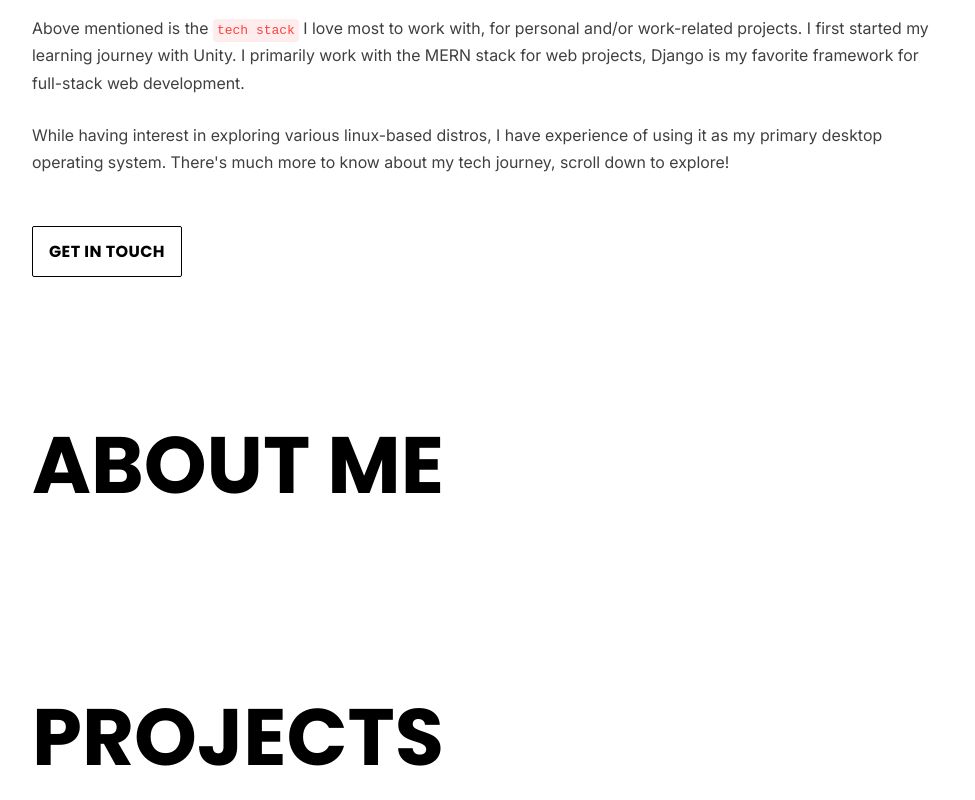
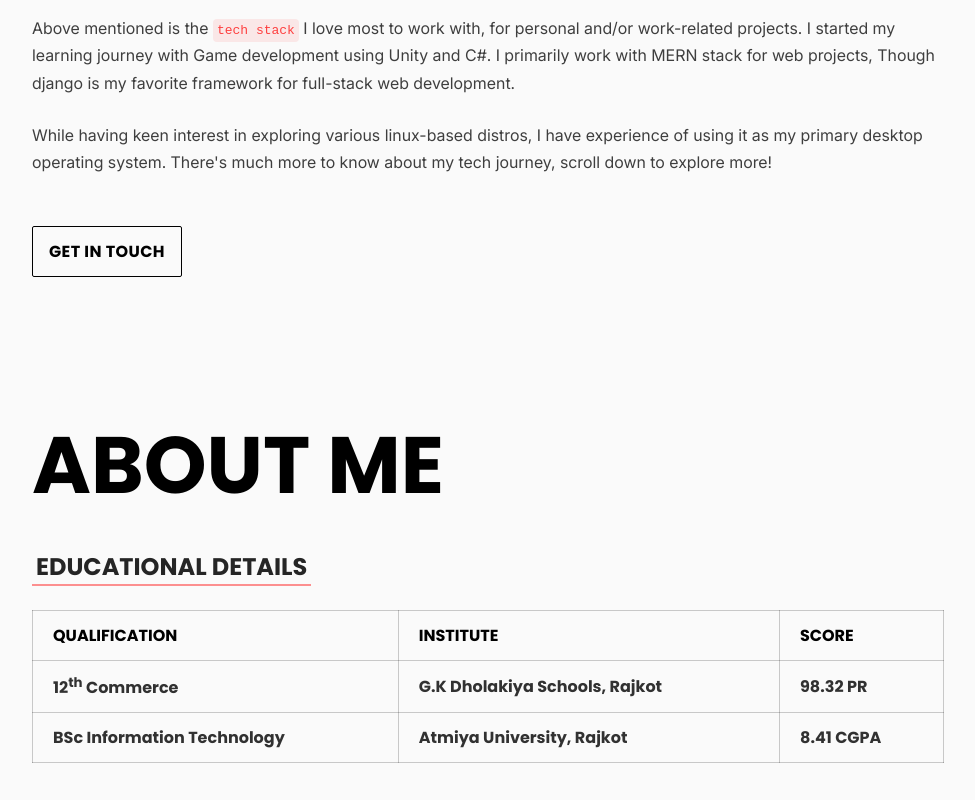
Before and after one commit to jpdoshi/my-portfolio, a React (Vite) app: page / in a window 1280 px wide. Shown: the part 680-1480 px from the top of the page, without its empty margins (272-1247 px from the left). Built offline with nearby package versions, Linux system fonts and the light colour scheme.

Commit message:
layout design complete

```diff
--- a/src/components/AboutSection.jsx
+++ b/src/components/AboutSection.jsx
@@ -4,6 +4,30 @@ const AboutSection = () => {
   return (
     <section id='about'>
       <h1 className='section-heading'>About Me</h1>
+      <h2>Educational Details</h2>
+      <div className="table-wrapper">
+        <table>
+          <thead>
+            <tr>
+              <th>Qualification</th>
+              <th>Institute</th>
+              <th>Score</th>
+            </tr>
+          </thead>
+          <tbody>
+            <tr>
+              <td>12<sup>th</sup> Commerce</td>
+              <td>G.K Dholakiya Schools, Rajkot</td>
+              <td>98.32 PR</td>
+            </tr>
+            <tr>
+              <td>BSc Information Technology</td>
+              <td>Atmiya University, Rajkot</td>
+              <td>8.41 CGPA</td>
+            </tr>
+          </tbody>
+        </table>
+      </div>
     </section>
   )
 }
--- a/src/components/IntroSection.jsx
+++ b/src/components/IntroSection.jsx
@@ -23,9 +23,9 @@ const IntroSection = () => {
         <a href='https://en.wikipedia.org/wiki/Linux' target='_blank'><img src="/icons/linux.png" alt="linux" /></a>
       </div>
       <br />
-      <p>Above mentioned is the <code>tech stack</code> I love most to work with, for personal and/or work-related projects. I first started my learning journey with Unity. I primarily work with the MERN stack for web projects, Django is my favorite framework for full-stack web development.</p>
+      <p>Above mentioned is the <code>tech stack</code> I love most to work with, for personal and/or work-related projects. I started my learning journey with Game development using Unity and C#. I primarily work with MERN stack for web projects, Though django is my favorite framework for full-stack web development.</p>
       <br />
-      <p>While having interest in exploring various linux-based distros, I have experience of using it as my primary desktop operating system. There's much more to know about my tech journey, scroll down to explore!</p>
+      <p>While having keen interest in exploring various linux-based distros, I have experience of using it as my primary desktop operating system. There's much more to know about my tech journey, scroll down to explore more!</p>
       <br /><br />
       <a href='mailto:jpdoshi2811@gmail.com' target='_blank' className='btn'>Get in touch</a>
     </section>
--- a/src/index.css
+++ b/src/index.css
@@ -20,7 +20,7 @@ body {
   text-transform: uppercase;
   font-weight: 600;
 
-  background-color: white;
+  background-color: #FAFAFA;
   overflow-x: hidden;
 }
 
@@ -152,6 +152,29 @@ section:first-child {
   opacity: 1;
 }
 
+table {
+  width: 100%;
+  border-collapse: collapse;
+}
+
+th,
+td {
+  text-align: start;
+  white-space: nowrap;
+  border: 1px solid rgba(0, 0, 0, 0.2);
+  padding: 12px 20px;
+}
+
+td {
+  opacity: 0.8;
+  text-transform: none;
+}
+
+.table-wrapper {
+  width: 100%;
+  overflow: auto;
+}
+
 .btn {
   position: relative;
   width: fit-content;
@@ -206,7 +229,7 @@ section:first-child {
 
 @media (max-width: 1200px) {
   .content {
-    padding-top: 8vh;
+    padding-top: 84px;
     margin-left: 0;
   }
 
@@ -256,7 +279,7 @@ section:first-child {
   }
 
   section {
-    padding: 8vh 0;
+    padding: 72px 0;
     transform: translate(0, 10vh);
   }
 
```
